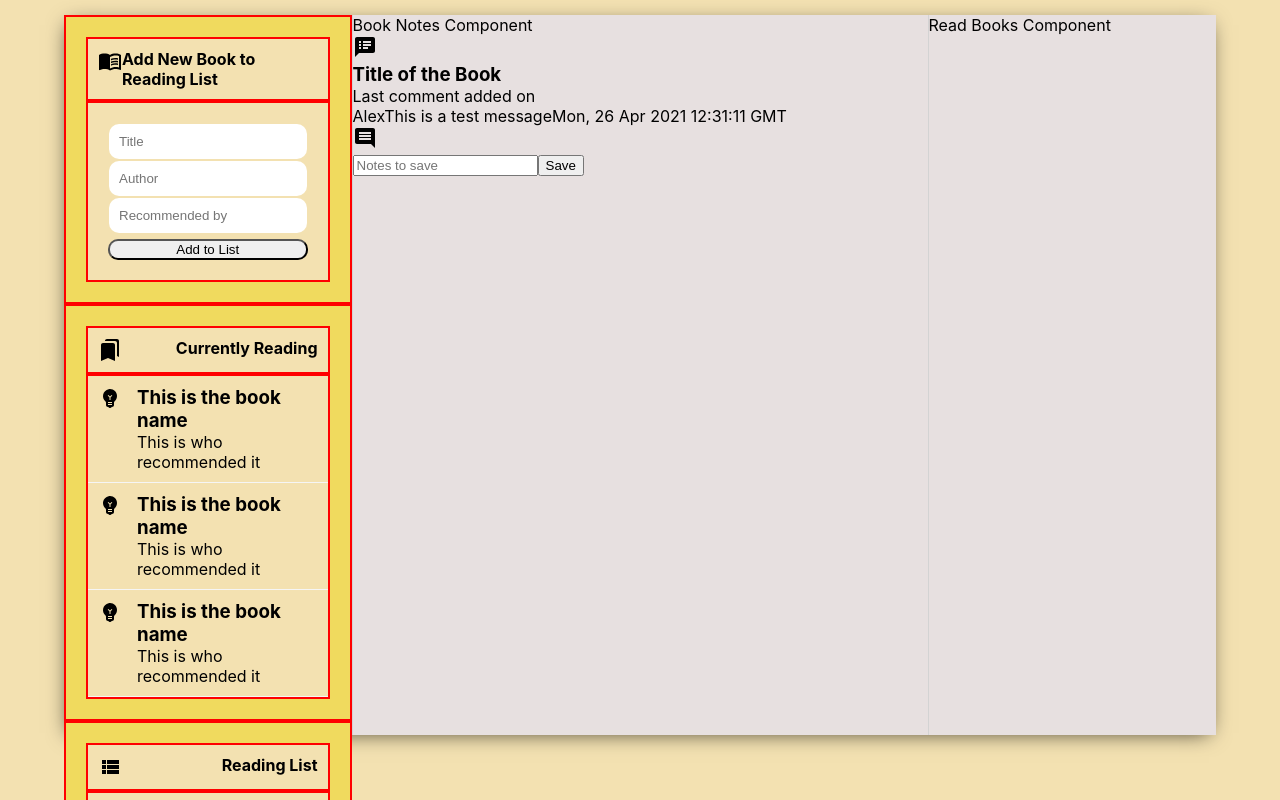
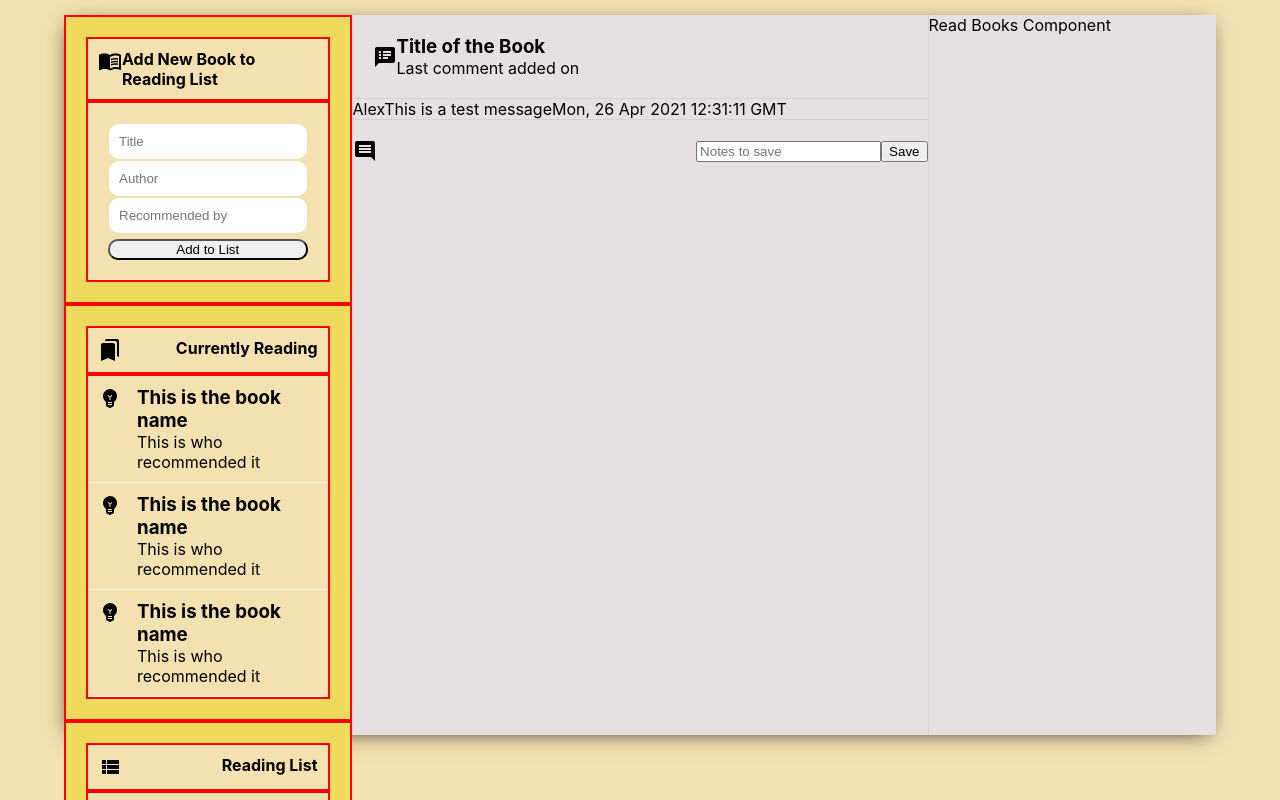
Before and after one commit to adospinoiu/MERN_Reading_List, a React (Create React App) app in the folder reading_list-front-end/: page / in a window 1280 px wide. Shown: the top 800 px of the page. Built offline with nearby package versions, Linux system fonts and the light colour scheme.

Commit message:
Added basic css to booknotes.css to differentiate the three different sub-components

```diff
--- a/reading_list-front-end/src/BookNotes.css
+++ b/reading_list-front-end/src/BookNotes.css
@@ -4,3 +4,18 @@
     flex: 0.50;
     border-right: 1px solid lightgrey;
 }
+
+.booknotes__header {
+    padding: 20px;
+    display: flex;
+    align-items: center;
+    border-bottom: 1px solid lightgrey;
+}
+
+.booknotes__footer {
+    display: flex;
+    justify-content: space-between;
+    align-items: center;
+    height: 62px;
+    border-top: 1px solid lightgrey;
+}
--- a/reading_list-front-end/src/BookNotes.js
+++ b/reading_list-front-end/src/BookNotes.js
@@ -7,7 +7,6 @@
 function BookNotes() {
     return (
         <div className="booknotes">
-            <p>Book Notes Component</p>
             <div className="booknotes__header">
                 <SpeakerNotesIcon />
 
```
